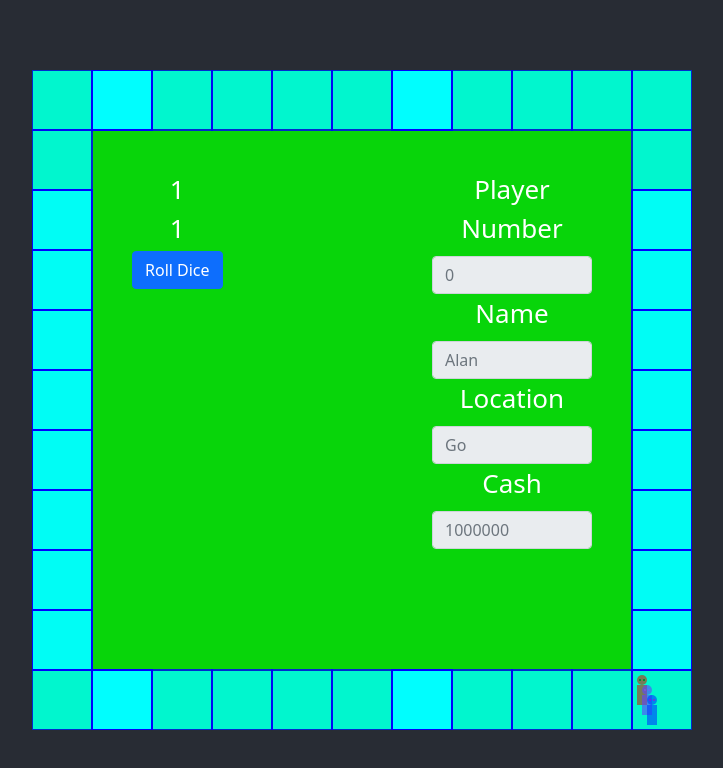
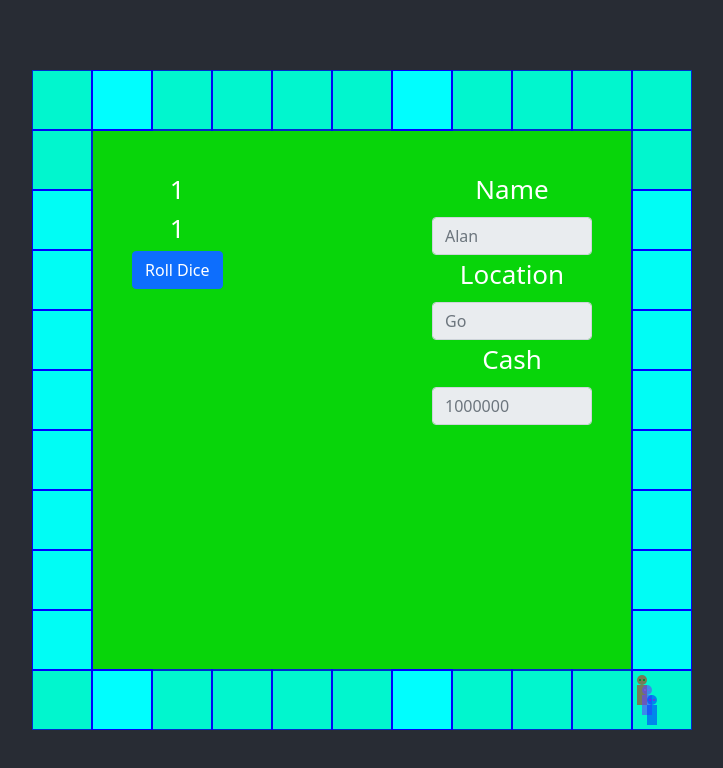
Before and after one commit to bcy2w/board-game, a React (Create React App) app: page / in a window 1280 px wide. Shown: the top 768 px of the page, without its empty margins (278-1001 px from the left). Built offline with nearby package versions, Linux system fonts and the light colour scheme.

Commit message:
Select which player to show

```diff
--- a/src/monopoly/GameStates.ts
+++ b/src/monopoly/GameStates.ts
@@ -71,8 +71,16 @@ export type GameStates = {
   currentPlayerIndex : number;
   playerStates : PlayerStateMap;
   ownershipMap : OwnershipMap;
+  displayedPlayerId : string|null;
   canRollDice : boolean;
   locationSaleState? : LocationSaleState;
+}
+export const INIT_GAME_STATES : GameStates = {
+  currentPlayerIndex : 0,
+  playerStates : {},
+  ownershipMap : {},
+  displayedPlayerId : null,
+  canRollDice : true,
 }
 
 export type GameStatesMutators = Record<keyof GameStates, (a:any)=>void>;
@@ -84,14 +92,14 @@ export const mutateGameStates = (
   (Object.keys( gameStateAfter ) as Array<keyof GameStates>)
     .forEach( k => {
       if ( gameStateBefore[k] !== gameStateAfter[k] ) {
-        console.log( 'Setting ' + k, gameStateAfter[k] )
+//        console.log( 'Setting ' + k, gameStateAfter[k] )
         gameStateMutator[k]( gameStateAfter[k] );
       }
     } );
   (Object.keys( gameStateBefore ) as Array<keyof GameStates>)
     .forEach( k => {
       if ( gameStateBefore[k] && gameStateAfter[k] === undefined ) {
-        console.log( 'Unsetting ' + k )
+//        console.log( 'Unsetting ' + k )
         gameStateMutator[k]( undefined );
       }
     } );
@@ -106,10 +114,3 @@ export const doGameStatesAction = <T>(
   mutateGameStates( gameStatesMutators, gameStates,
       gameStatesAction( arg, gameStates ) );
 }
-
-export const INIT_GAME_STATES : GameStates = {
-  currentPlayerIndex : 0,
-  playerStates : {},
-  ownershipMap : {},
-  canRollDice : true,
-}
--- a/src/monopoly/Monopoly.tsx
+++ b/src/monopoly/Monopoly.tsx
@@ -63,6 +63,7 @@ function Monopoly( props : Props ) {
   const [currentPlayerIndex,setCurrentPlayerIndex] = useState( INIT_GAME_STATES.currentPlayerIndex );
   const [playerStates,setPlayerStates] = useState( INIT_GAME_STATES.playerStates );
   const [ownershipMap,setOwnershipMap] = useState( INIT_GAME_STATES.ownershipMap );
+  const [displayedPlayerId,setDisplayedPlayerId] = useState( INIT_GAME_STATES.displayedPlayerId );
   const [canRollDice,setCanRollDice] = useState( INIT_GAME_STATES.canRollDice );
   const [locationSaleState,setLocationSaleState] = useState( INIT_GAME_STATES.locationSaleState );
 
@@ -70,6 +71,7 @@ function Monopoly( props : Props ) {
     currentPlayerIndex : setCurrentPlayerIndex,
     playerStates : (s)=>sleep(100).then(()=>setPlayerStates(s)),
     ownershipMap : setOwnershipMap,
+    displayedPlayerId : setDisplayedPlayerId,
     canRollDice : setCanRollDice,
     locationSaleState : setLocationSaleState,
   }
@@ -78,6 +80,7 @@ function Monopoly( props : Props ) {
     currentPlayerIndex : currentPlayerIndex,
     playerStates : playerStates,
     ownershipMap : ownershipMap,
+    displayedPlayerId : displayedPlayerId,
     canRollDice : canRollDice,
     locationSaleState : locationSaleState,
   }
@@ -122,14 +125,14 @@ function Monopoly( props : Props ) {
             boardModel={boardModel}
             playerIndexAtLocation={index}
             playerState={playerStates[playerInfo.playerId]}
+            onClick={()=>{console.log( 'ZZZ ', playerInfo); handleGameStatesAction( doSetUserInfoDisplay, playerInfo.playerId )}}
             onStepEnd={()=>handleGameStatesAction( doPlayerStepEnd, playerInfo.playerId )}
           />
         )
       }
       <div className="player-info">
         <PlayerInfoWidget boardModel={boardModel}
-            playerNumber={currentPlayerIndex}
-            playerState={currentPlayerState}
+            playerState={displayedPlayerId ? playerStates[displayedPlayerId] : currentPlayerState}
           />
       </div>
       { locationSaleState &&
@@ -146,6 +149,12 @@ function Monopoly( props : Props ) {
   );
 
   ////////////////////////////////////////////////////////////
+
+  function doSetUserInfoDisplay( playerId: string, gameStates: GameStates ) : GameStates {
+    return {...gameStates,
+      displayedPlayerId : playerId
+    };
+  }
 
   function doDiceRoll(
       rolls : Array<number>,
@@ -184,12 +193,15 @@ function Monopoly( props : Props ) {
     const playerState = gameStates.playerStates[ playerId ];
     const currentLocationId = playerState.gotoLocationId || playerState.locationId;
 
-    const playerStateDelta = {
+    const playerStateDelta : Partial<PlayerState> = {
       locationId : currentLocationId,
       gotoLocationId : undefined,
     };
 
     // TODO: Are we at Go?
+    if ( currentLocationId === 'a-0' ) {
+      playerStateDelta.cash = playerState.cash + 100
+    }
 
     const newPlayerStates = updatePlayerState(
       playerId,
@@ -275,6 +287,7 @@ function Monopoly( props : Props ) {
     return {
       ...gameStates,
       currentPlayerIndex : (gameStates.currentPlayerIndex+1) % props.playersInfo.length,
+      displayedPlayerId : null,
       canRollDice : true
     }
   }
--- a/src/monopoly/Player.tsx
+++ b/src/monopoly/Player.tsx
@@ -16,6 +16,7 @@ interface Props {
 
   boardModel : BoardModel;
 
+  onClick? : ()=>void;
   onStepEnd? : ()=>void;
 }
 
@@ -49,7 +50,7 @@ function Player( props : Props ) {
   }
 
   const handleAnimationEnd = () => {
-    props.onStepEnd?.()
+    props.onStepEnd?.();
   }
 
   const classes = [
@@ -68,6 +69,7 @@ function Player( props : Props ) {
   return (
     <img src={player} className={classes}
         style={style}
+        onClick={props.onClick}
         onAnimationEnd={handleAnimationEnd}
         alt={'Player '+props.playerState.playerInfo.playerId} />
   );
--- a/src/monopoly/PlayerInfoWidget.tsx
+++ b/src/monopoly/PlayerInfoWidget.tsx
@@ -4,7 +4,6 @@ import {PlayerState} from './GameStates';
 import BoardModel from './BoardModel';
 
 interface Props {
-  playerNumber : number;
   playerState : PlayerState;
   boardModel : BoardModel;
 }
@@ -12,10 +11,6 @@ interface Props {
 function PlayerInfoWidget( props : Props ) {
   return (
     <Form>
-      <Form.Group>
-        <Form.Label>Player Number</Form.Label>
-        <Form.Control type="text" placeholder={''+props.playerNumber} readOnly/>
-      </Form.Group>
       <Form.Group>
         <Form.Label>Name</Form.Label>
         <Form.Control type="text" placeholder={''+props.playerState.playerInfo.name} readOnly/>
```
